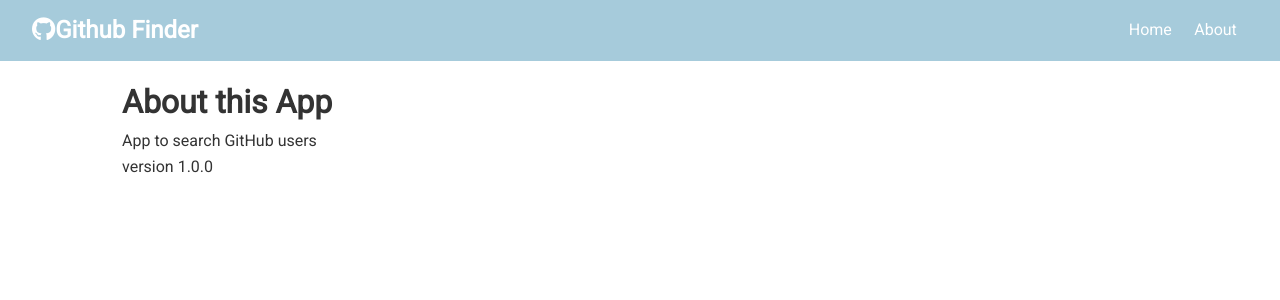
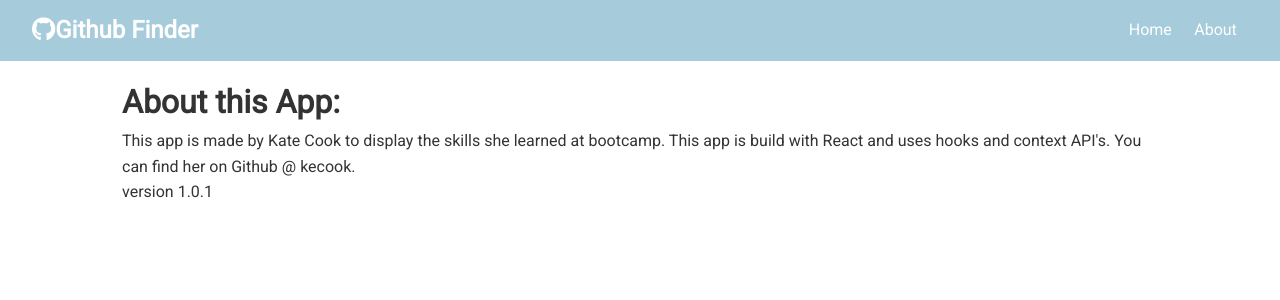
Before and after one commit to kecook/search_github, a React (Create React App) app: page /about in a window 1280 px wide. Shown: the top 300 px of the page. Built offline with nearby package versions, Linux system fonts and the light colour scheme; no server answers; the HTML template or start-up script is replaced by a standard one.

Commit message:
updated the about page

```diff
--- a/src/components/pages/About.js
+++ b/src/components/pages/About.js
@@ -3,9 +3,13 @@ import React, { Fragment } from 'react';
 const About = () => {
   return (
     <Fragment>
-      <h1>About this App</h1>
-      <p> App to search GitHub users</p>
-      <p>version 1.0.0</p>
+      <h1>About this App:</h1>
+      <p>
+        This app is made by Kate Cook to display the skills she learned at
+        bootcamp. This app is build with React and uses hooks and context API's.
+        You can find her on Github @ kecook.
+      </p>
+      <p>version 1.0.1</p>
     </Fragment>
   );
 };
--- a/src/components/repos/RepoItem.js
+++ b/src/components/repos/RepoItem.js
@@ -1,18 +1,14 @@
-import React, { Fragment } from 'react';
+import React from 'react';
 import PropTypes from 'prop-types';
 
 const RepoItem = ({ repo }) => {
   return (
     <div className='badge badge-primary'>
+      <h3>
+        <a href={repo.html_url}>{repo.name}</a>
+      </h3>
       <ul>
-        <li>
-          <h3>
-            <a href={repo.html_url}> {repo.name}</a>
-          </h3>
-          <li>
-            {repoLanguage && <Fragment>Language: {repo.language}</Fragment>}
-          </li>
-        </li>
+        <li>Language: {repo.language}</li>
       </ul>
     </div>
   );
--- a/src/components/repos/RepoLanguage.js
+++ /dev/null
@@ -1,11 +0,0 @@
-import React from 'react';
-
-const RepoLanguage = ({ repo }) => {
-  return (
-    <div className='badge badge-primary'>
-      <h3>Language used:</h3>
-    </div>
-  );
-};
-
-export default RepoLanguage;
--- a/src/components/users/User.js
+++ b/src/components/users/User.js
@@ -3,19 +3,11 @@ import Spinner from '../layout/Spinner';
 import Repos from '../repos/Repos.js';
 import { Link } from 'react-router-dom';
 import GithubContext from '../../context/github/githubContext';
-import RepoLanguage from '../repos/RepoLanguage';
 
 const User = ({ match }) => {
   const githubContext = useContext(GithubContext);
 
-  const {
-    getUser,
-    loading,
-    user,
-    repos,
-    getUserRepos,
-    repoLanguage,
-  } = githubContext;
+  const { getUser, loading, user, repos, getUserRepos } = githubContext;
   useEffect(() => {
     getUser(match.params.login);
     getUserRepos(match.params.login);
@@ -96,10 +88,6 @@ const User = ({ match }) => {
         <h3>Latest Public Repos:</h3>
         <Repos repos={repos} />
       </div>
-      <div className='card text-center'>
-        <h3>Languages Used:</h3>
-        <RepoLanguage repoLanguage={repoLanguage}></RepoLanguage>
-      </div>
     </Fragment>
   );
 };
--- a/src/context/github/GithubState.js
+++ b/src/context/github/GithubState.js
@@ -83,7 +83,6 @@ const GithubState = (props) => {
         users: state.users,
         user: state.user,
         repos: state.repos,
-        language: state.language,
         loading: state.loading,
         searchUsers,
         clearUsers,
```
